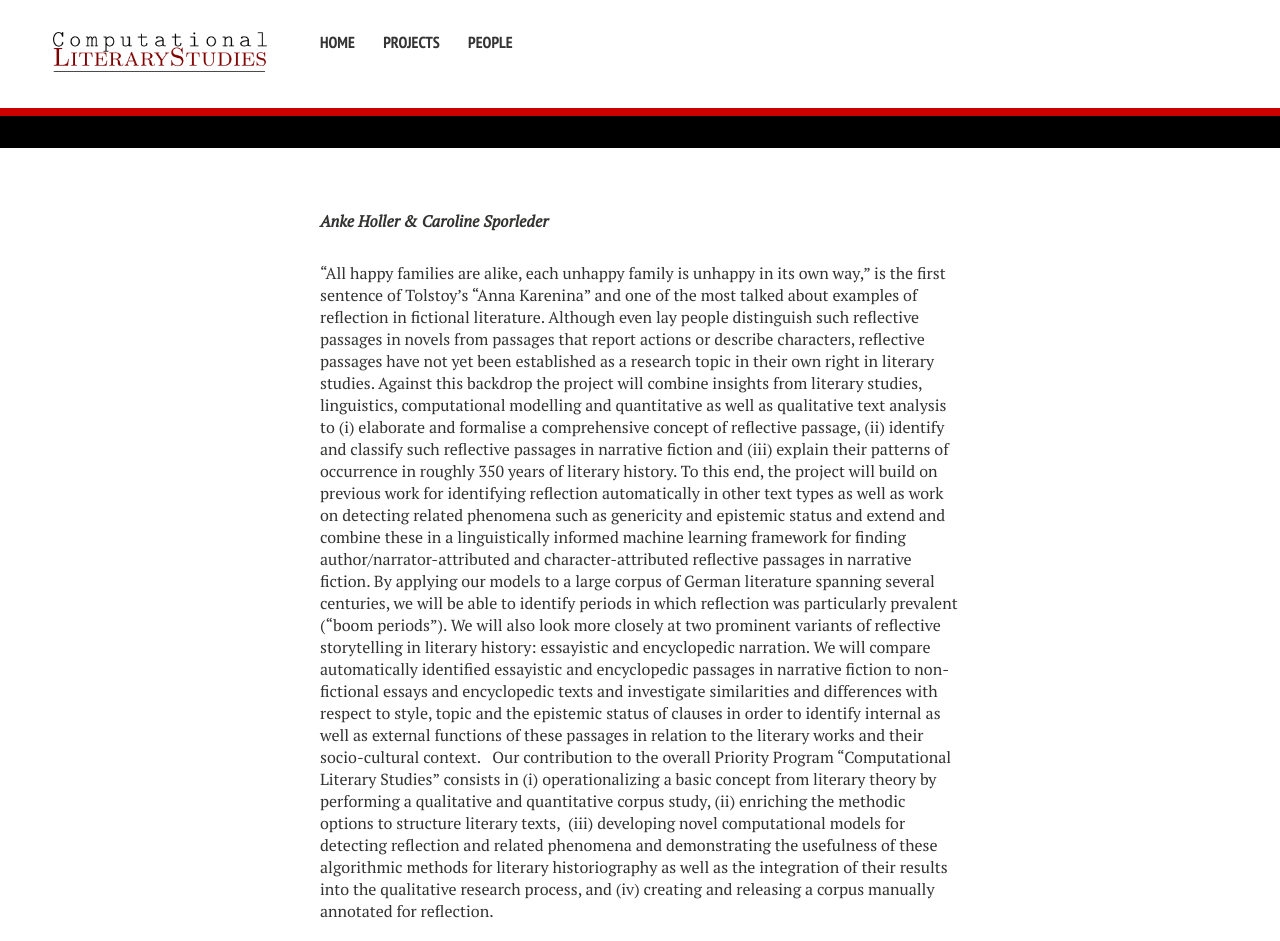
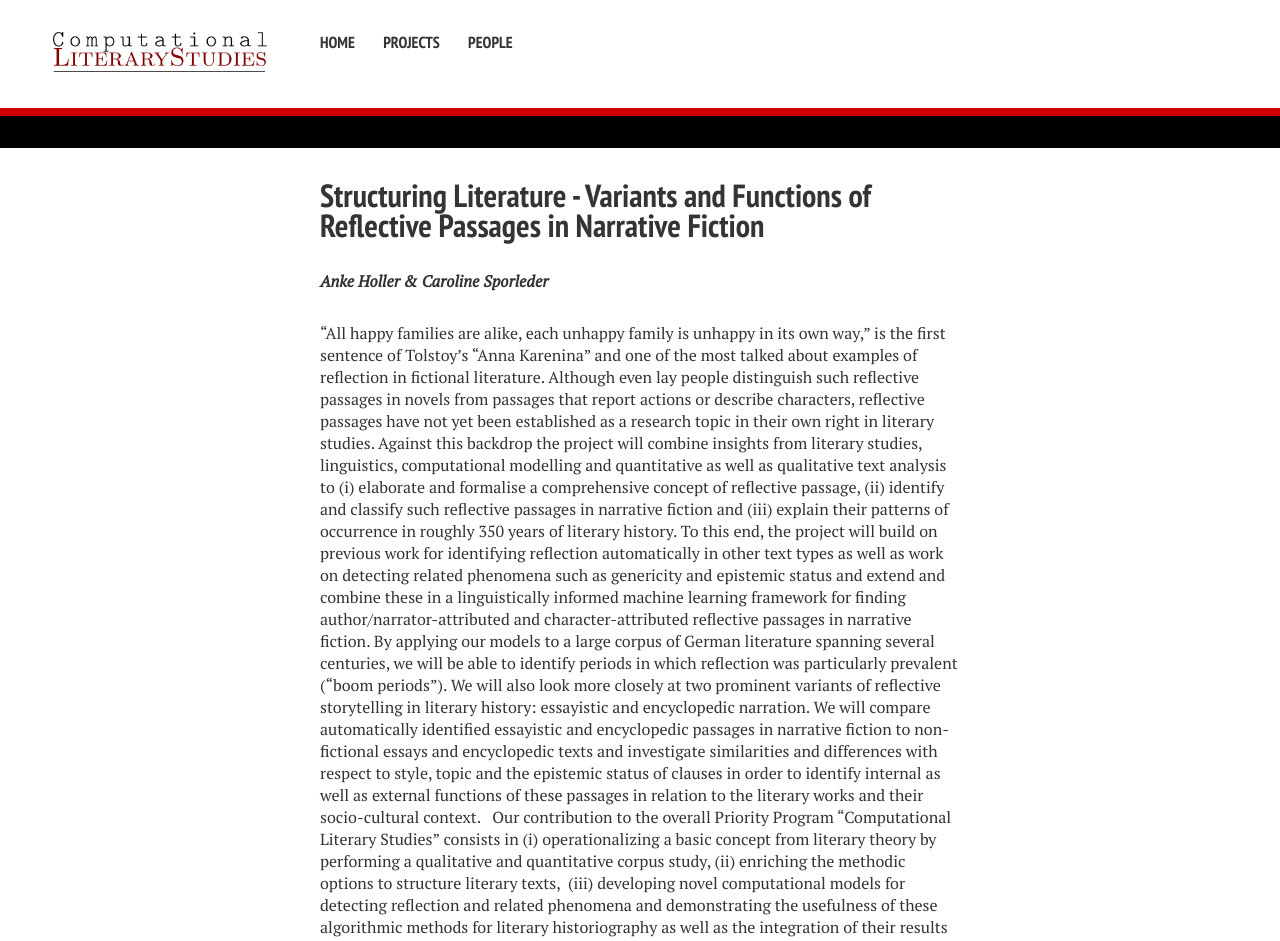
Before and after one commit to EveGayer/dfg-spp-cls.github.io, a Jekyll site: the page built from _posts/2020-01-24-TP-Structuring_Literature.md, in a window 1280 px wide and 1400 px high. Shown: the top 941 px of the window. Built offline with Jekyll 4.4.1, drawn with Linux system fonts in a browser that asks for light colours; nearby versions of some CDN libraries; our own code applies the rules of GitHub Pages for plain Markdown files; some of the changed text lies outside the part shown.

Commit message:
Update 2020-01-24-TP-Structuring_Literature.md

```diff
--- a/_posts/2020-01-24-TP-Structuring_Literature.md
+++ b/_posts/2020-01-24-TP-Structuring_Literature.md
@@ -1,6 +1,6 @@
 ---
 layout: project
-title: Structuring Literature: Variants and Functions of Reflective Passages in Narrative Fiction
+title: Structuring Literature - Variants and Functions of Reflective Passages in Narrative Fiction
 excerpt: "Anke Holler & Caroline Sporleder"
 modified: 2/24/2020, 9:00:24
 category: blog
```
